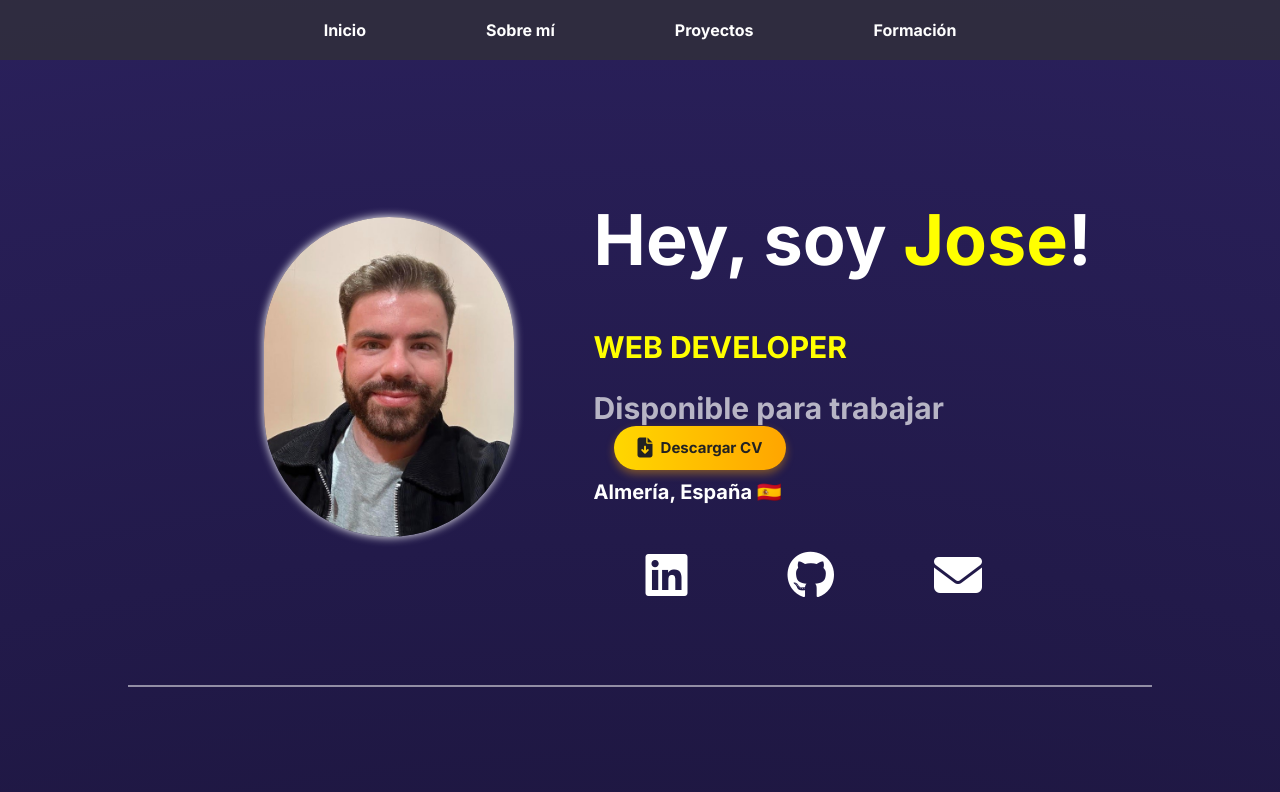
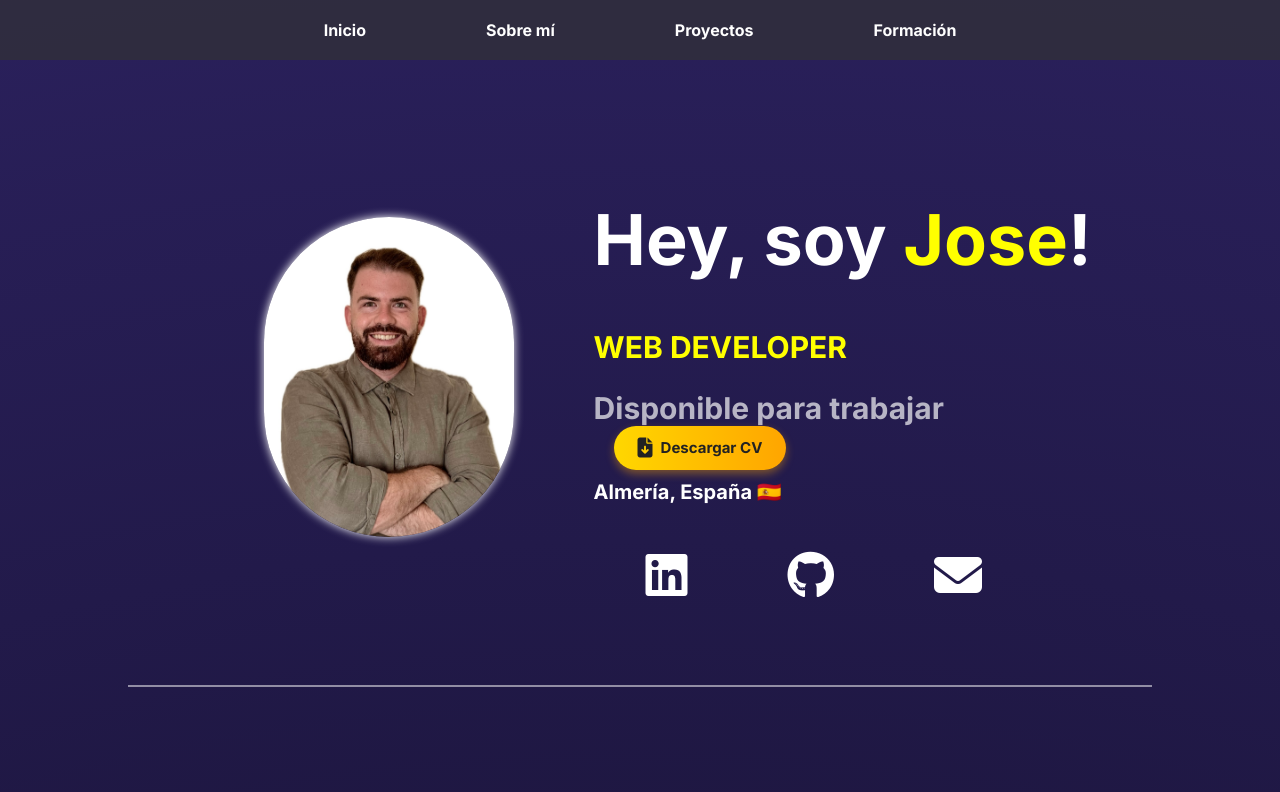
Before and after one commit to JoseMartinez98/CV2, a Vue app: page / in a window 1280 px wide. Shown: the top 792 px of the page. Built offline with nearby package versions, Linux system fonts and the light colour scheme.

Commit message:
fotoperfil

```diff
--- a/src/components/Encabezado.vue
+++ b/src/components/Encabezado.vue
@@ -3,7 +3,7 @@
 <template>
 <div class="encabezado">
     <div class="fotoPerfil">
-        <img class="perfil" src="/public/image/titulo.jpg">
+        <img class="perfil" src="/public/image/perfil.jpg">
     </div>
     <div class="infoPersonal">
         <h1> Hey, soy <span class="nombre"> Jose</span>!
```
Also changed, not shown: public/image/cv.jpg (deleted), public/image/perfil.JPG (added).
